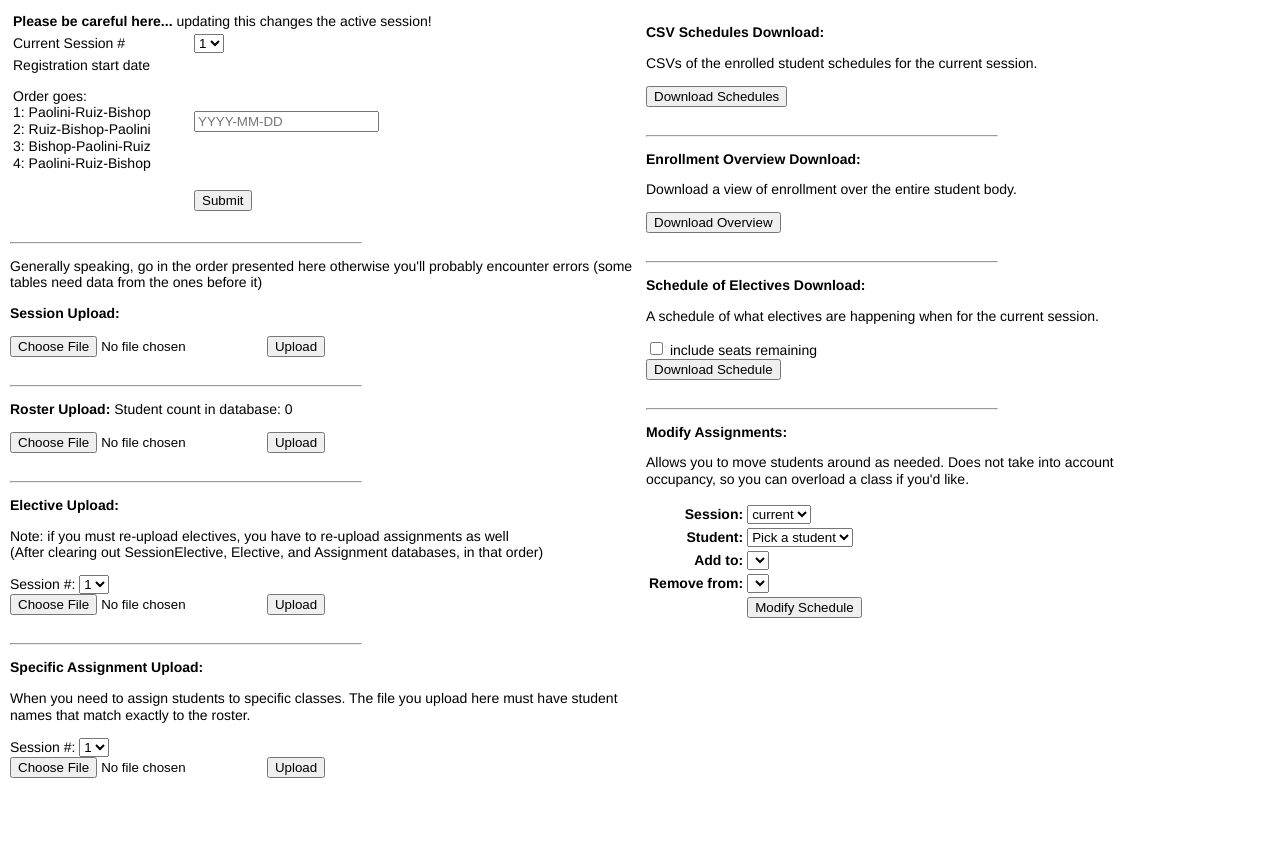
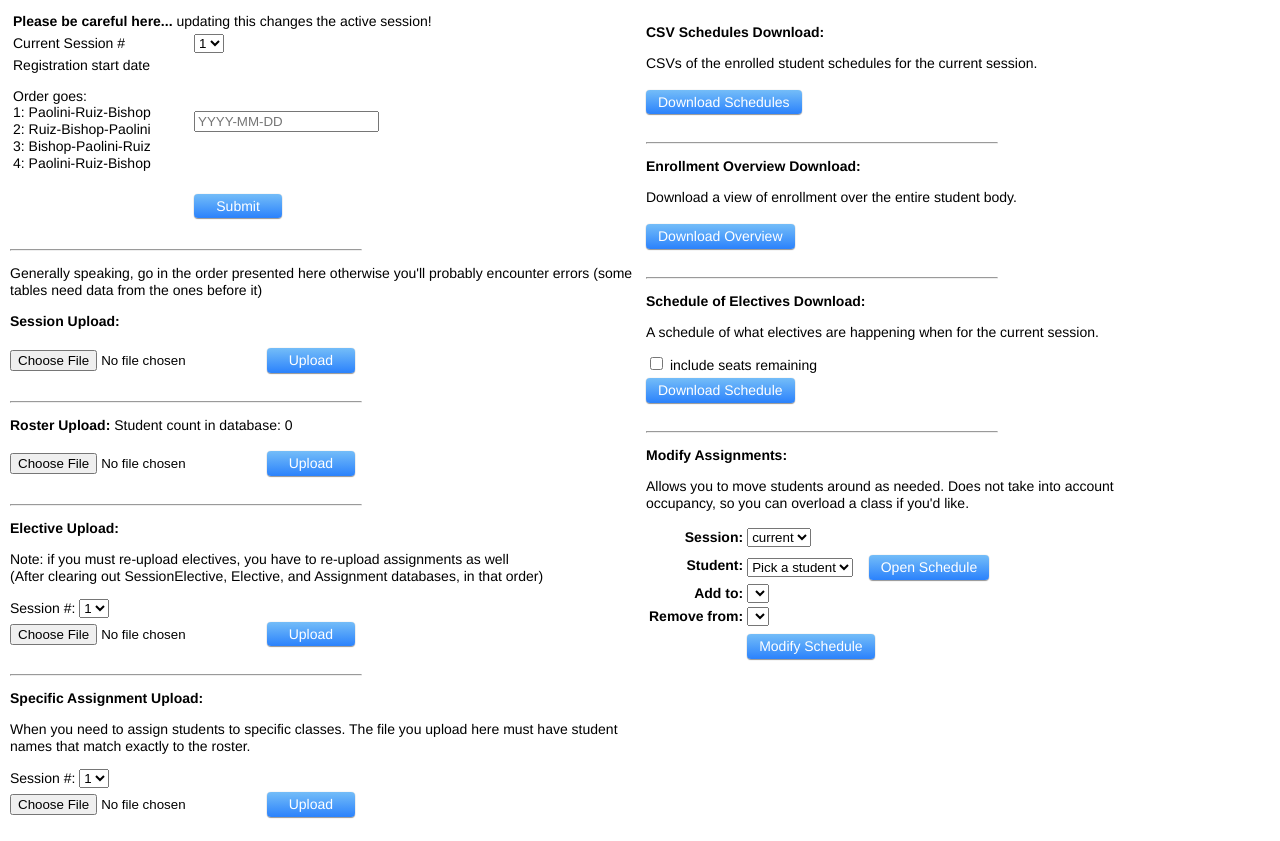
Before and after one commit to MyztikJenz/IndigoRegistrationApp, a Flask app: page /_admin_ in a window 1280 px wide. Before the commit the page ends 778 px from the top, so only its background shows below. Run offline with Flask 3, Linux system fonts and the light colour scheme; lists and menus that the app fills with data are empty.

Commit message:
Admin page can now open student schedules, also buttons look pretty

```diff
--- a/application.py
+++ b/application.py
@@ -514,8 +514,16 @@ def generateJSON(task=None):
     if not task:
         return jsonify()
 
+    if task == "student_access_key":
+        studentID = request.args.get("sID")
+        student = db.session.execute(select(Student).where(Student.id == studentID)).scalar_one_or_none()
+        if not student:
+            return jsonify({'error':'Unknown student ID'})
+
+        return jsonify({'key': student.accessID})
+
     # Comes from the admin "modify assignments" page
-    if task == "student_assignments":
+    elif task == "student_assignments":
         studentID = request.args.get("sID")
         targetSession = request.args.get("session")
         session = None
--- a/templates/admin.html
+++ b/templates/admin.html
@@ -39,6 +39,29 @@
             text-align: right;
             font-weight: bold;
         }
+
+        .submitButton {
+            background: linear-gradient(#74bdf8,#2b82fc);
+            color: white;
+            padding: 4px 12px;
+            min-width: 88px;
+            border: none;
+            font: inherit;
+            border-radius: 4px;
+            outline: none;
+            text-decoration: none;
+            cursor: default;
+            font-weight: 400;
+            box-shadow: 0px 0px 1px rgba(0, 0, 0, 0.30), 0px 1px 1px rgba(0, 0, 0, .4);
+            margin-top: 4px;
+
+            &:active {
+                background: linear-gradient(#4faefc, #006bff);
+                color: #fff;
+                position: relative;
+            }
+        }
+
     </style>
 
     <script src="https://code.jquery.com/jquery-3.7.1.min.js" integrity="sha256-/JqT3SQfawRcv/BIHPThkBvs0OEvtFFmqPF/lYI/Cxo=" crossorigin="anonymous"></script>
@@ -103,6 +126,28 @@
                 });
             });
         });
+
+        $(function() {
+            $('#openStudentScheduleButton').click(function() {
+                studentID = $("option:selected", $('#modify_assignment_student')).attr('value')
+
+                if (studentID == "no_name") {
+                    return
+                }
+
+                $.getJSON("/_json_/student_access_key", {"sID": studentID}, function(data) {
+                    if (data['error']) {
+                        alert("Error: " + data['error'])
+                    }
+                    else {
+                        access_key = data['key']
+                        url = window.location.origin + "/x/" + access_key
+                        window.open(url, '_blank')
+                    }
+                });
+            });
+        });
+
     </script>
 </head>
 <body>
@@ -167,7 +212,7 @@
             <form method=post enctype=multipart/form-data action="/_admin_">
                 <input type="hidden" name="formID" value="session_upload">
                 <input type=file name="sessions">
-                <input type=submit value=Upload>
+                <button class="submitButton" type="submit">Upload</button>
             </form>
         </p>
         <hr style="max-width:350px;margin-left:0px;">
@@ -176,7 +221,7 @@
             <form method=post enctype=multipart/form-data action="/_admin_">
                 <input type="hidden" name="formID" value="roster_upload">
                 <input type=file name="roster">
-                <input type=submit value=Upload>
+                <button class="submitButton" type="submit">Upload</button>
             </form>
         </p>
         <hr style="max-width:350px;margin-left:0px;">
@@ -194,7 +239,7 @@
                 </select>
                 <br>
                 <input type=file name="electives">
-                <input type=submit value=Upload>
+                <button class="submitButton" type="submit">Upload</button>
             </form>
         </p>
         <hr style="max-width:350px;margin-left:0px;">
@@ -211,7 +256,7 @@
                 </select>
                 <br>
                 <input type=file name="assignments">
-                <input type=submit value=Upload>
+                <button class="submitButton" type="submit">Upload</button>
             </form>
         </p>
     </div>
@@ -221,7 +266,7 @@
                 CSVs of the enrolled student schedules for the current session.
             <form method=post enctype=multipart/form-data action="/_admin_">
                 <input type = "hidden" name="formID" value="csv_schedules">
-                <input type = "submit" value="Download Schedules">
+                <button class="submitButton" type="submit">Download Schedules</button>
             </form>
         </p>
         <hr style="max-width:350px;margin-left:0px;">
@@ -230,7 +275,7 @@
                 Download a view of enrollment over the entire student body.
             <form method=post enctype=multipart/form-data action="/_admin_">
                 <input type = "hidden" name="formID" value="enrollment_overview">
-                <input type = "submit" value="Download Overview">
+                <button class="submitButton" type="submit">Download Overview</button>
             </form>
         </p>
         <hr style="max-width:350px;margin-left:0px;">
@@ -240,7 +285,7 @@
             <form method=post enctype=multipart/form-data action="/_admin_">
                 <input type = "hidden" name="formID" value="elective_schedules">
                 <input type = "checkbox" name="includeSeatsRemaining"> include seats remaining<br>
-                <input type = "submit" value="Download Schedule">
+                <button class="submitButton" type="submit">Download Schedule</button>
             </form>
         </p>
         <hr style="max-width:350px;margin-left:0px;">
@@ -271,6 +316,8 @@
                                     <option value="{{ student.id }}">{{ student.name }}</option>
                                 {% endfor %}
                             </select>
+                            &nbsp;&nbsp;
+                            <button class="submitButton" id="openStudentScheduleButton" type="button">Open Schedule</button>
                         </td>
                     </tr>
                     <tr>
@@ -292,7 +339,7 @@
                     <tr>
                         <td>&nbsp;</td>
                         <td>
-                            <input type = "submit" value="Modify Schedule">
+                            <button class="submitButton" type="submit">Modify Schedule</button>
                         </td>
                     </tr>
                 </table>
```
